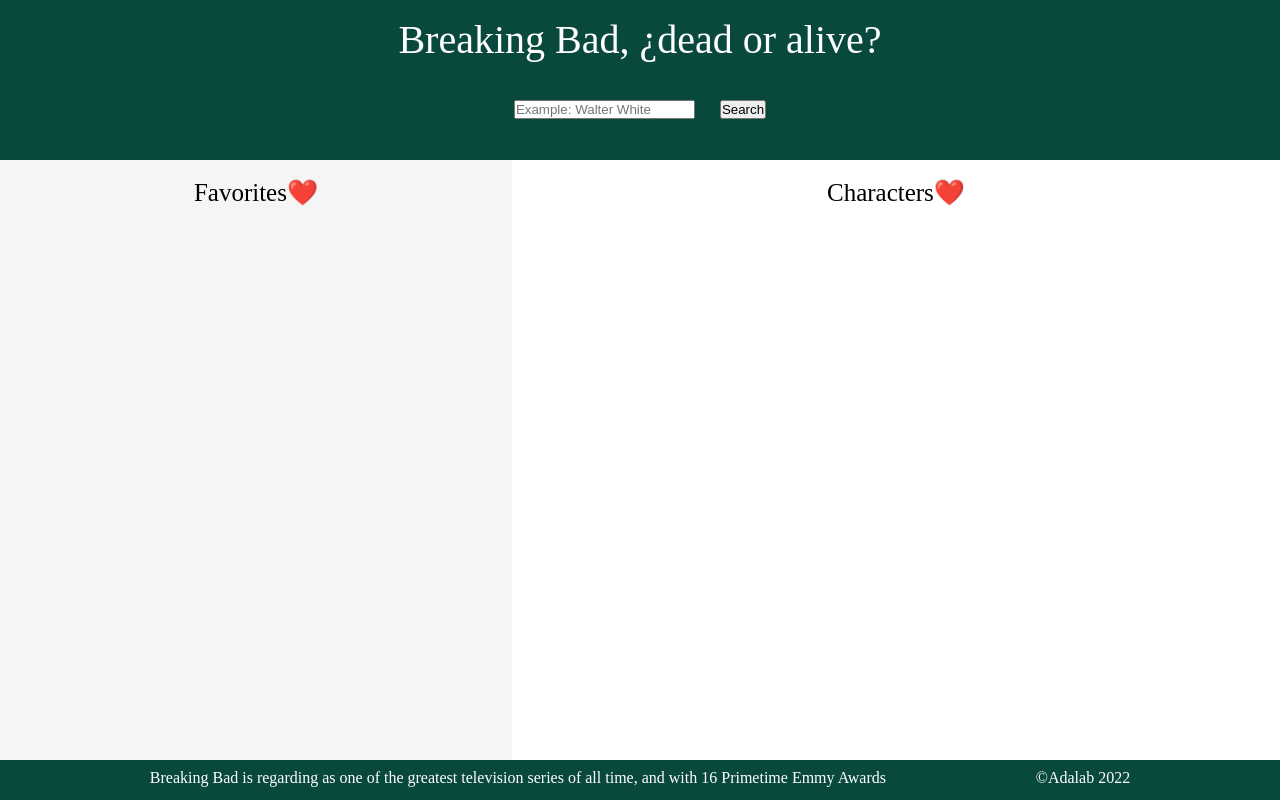
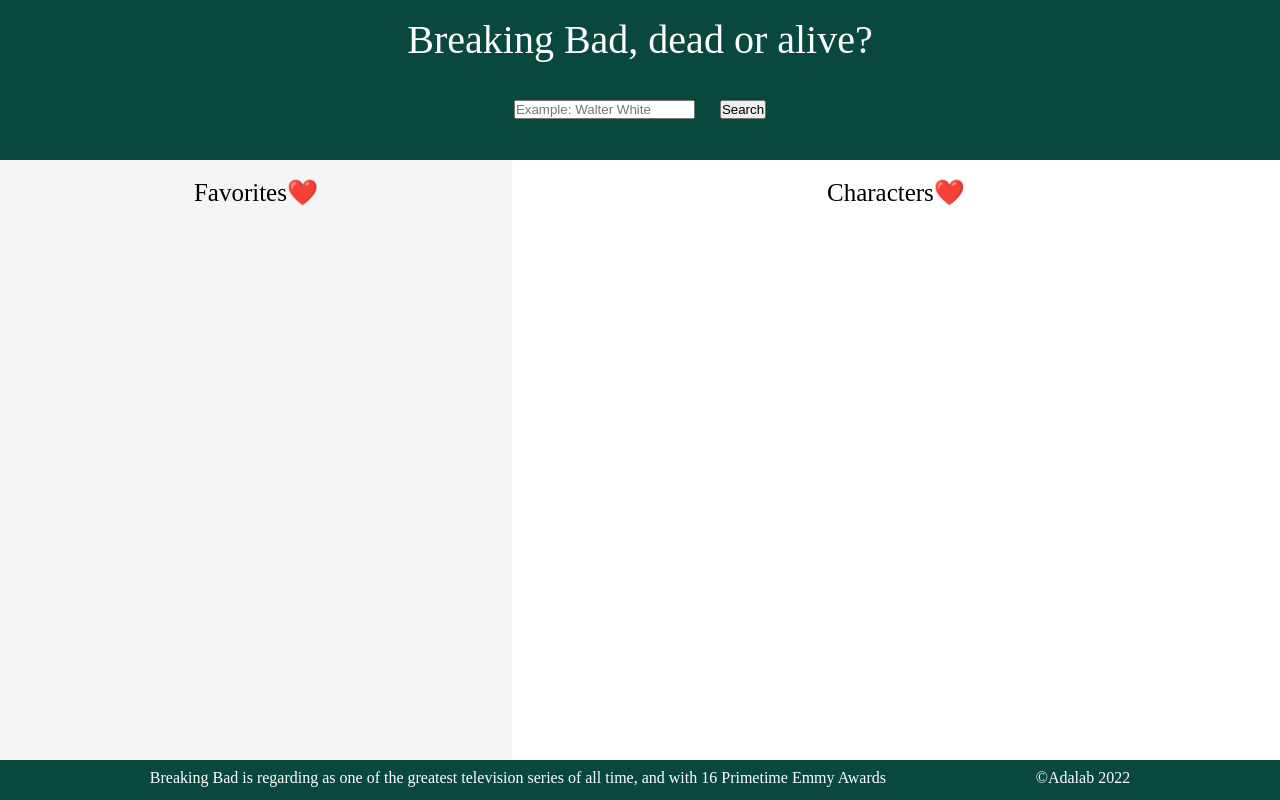
Before and after one commit to lvaldenebro/breaking-bad-character-searcher-js, a website: page src/html/index.html in a window 1280 px wide. Drawn offline with nearby package versions, Linux system fonts and the light colour scheme; files that its build step writes are made by us from their sources; no server answers.

Commit message:
Fixes typo

```diff
--- a/src/html/partials/header.html
+++ b/src/html/partials/header.html
@@ -1,5 +1,5 @@
 <header class="header">
-    <h1 class="header_h1">Breaking Bad, ¿dead or alive?</h1>
+    <h1 class="header_h1">Breaking Bad, dead or alive?</h1>
     <form class="header_form">
         <input class="js-input" placeholder="Example: Walter White" type="text" />
         <input class="js-button" type="submit" value="Search" />
```
